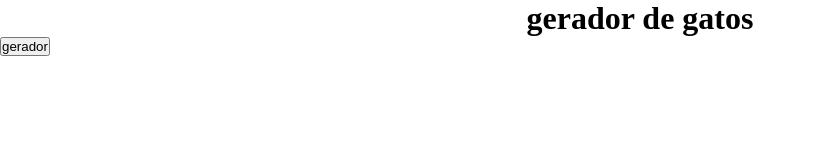
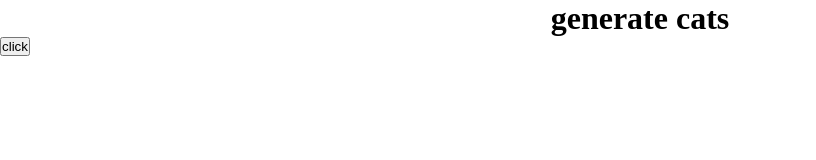
Before and after one commit to Eliard0/gerador-de-gatos, a plain HTML site: page index.html in a window 1280 px wide. Shown: the whole page, without its empty margins (0-816 px from the left). Drawn offline with Linux system fonts and the light colour scheme.

Commit message:
sundindo denovo

```diff
--- a/index.html
+++ b/index.html
@@ -1,17 +1,17 @@
 <!DOCTYPE html>
-<html lang="pt-br">
+<html lang="en">
 <head>
     <meta charset="utf-8">
     <meta http-equiv= "X-UA-Compatible" content="IE-edge">
     <meta name="viewport" content="width-devic3-width, initial-scale=1.0">
     <link href="style.css" type="text/css" rel="stylesheet"/>
-    <title>Galeria</title>
+    <title>Galery</title>
 </head>
 
 <body class= "jumbotron text-center">
-    <h1 style="text-align:center">gerador de gatos</h1>
+    <h1 style="text-align:center">generate cats</h1>
 
-    <button class="btn btn-primary my-2 generate_btn">gerador</button>
+    <button class="btn btn-primary my-2 generate_btn">click</button>
 
     <div class="catsImgDiv"></div>
 
```
